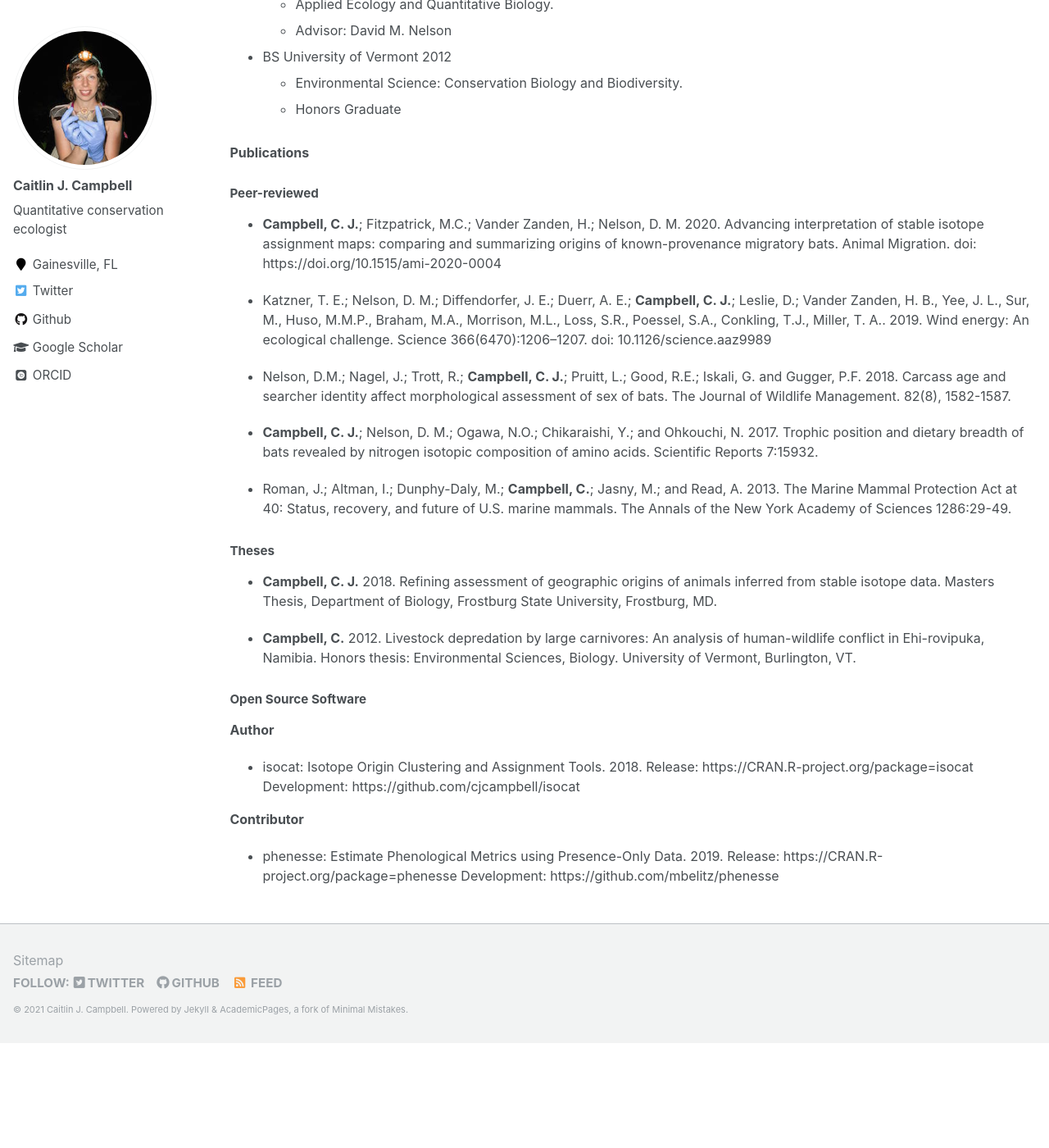
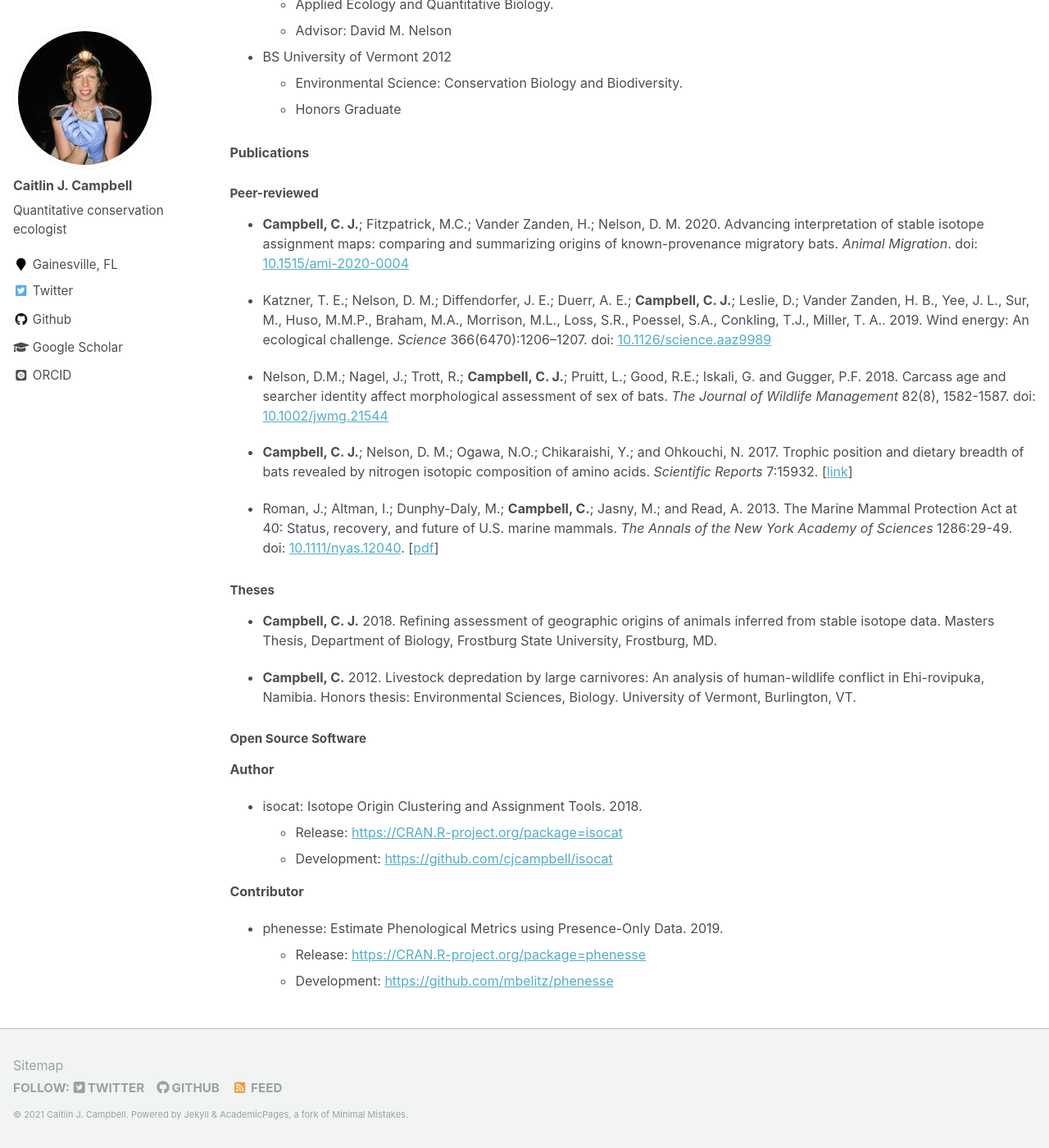
Before and after one commit to cjcampbell/cjcampbell.github.io, a Jekyll site: the page built from docs/_pages/cv.md, in a window 1280 px wide and 1400 px high, scrolled down 404 px. Shown: the whole window at 82% size. Built offline with Jekyll 4.4.1, drawn with Linux system fonts in a browser that asks for light colours; some web fonts are replaced; before the commit the page ends 1676 px from its top, so only the background shows below that.

Commit message:
update links, add italics to journal names

```diff
--- a/docs/_pages/cv.md
+++ b/docs/_pages/cv.md
@@ -31,15 +31,15 @@
 ### Publications
 #### Peer-reviewed
 
-* **Campbell, C. J.**; Fitzpatrick, M.C.; Vander Zanden, H.; Nelson, D. M. 2020. Advancing interpretation of stable isotope assignment maps: comparing and summarizing origins of known-provenance migratory bats. Animal Migration. doi: https://doi.org/10.1515/ami-2020-0004
+* **Campbell, C. J.**; Fitzpatrick, M.C.; Vander Zanden, H.; Nelson, D. M. 2020. Advancing interpretation of stable isotope assignment maps: comparing and summarizing origins of known-provenance migratory bats. *Animal Migration*. doi: [10.1515/ami-2020-0004](https://doi.org/10.1515/ami-2020-0004)
 
-* Katzner, T. E.; Nelson, D. M.; Diffendorfer, J. E.; Duerr, A. E.; **Campbell, C. J.**; Leslie, D.; Vander Zanden, H. B., Yee, J. L., Sur, M., Huso, M.M.P., Braham, M.A., Morrison, M.L., Loss, S.R., Poessel, S.A., Conkling, T.J., Miller, T. A.. 2019. Wind energy: An ecological challenge. Science 366(6470):1206–1207. doi: 10.1126/science.aaz9989
+* Katzner, T. E.; Nelson, D. M.; Diffendorfer, J. E.; Duerr, A. E.; **Campbell, C. J.**; Leslie, D.; Vander Zanden, H. B., Yee, J. L., Sur, M., Huso, M.M.P., Braham, M.A., Morrison, M.L., Loss, S.R., Poessel, S.A., Conkling, T.J., Miller, T. A.. 2019. Wind energy: An ecological challenge. *Science* 366(6470):1206–1207. doi: [10.1126/science.aaz9989](https://doi.org/10.1126/science.aaz9989)
 
-* Nelson, D.M.; Nagel, J.; Trott, R.; **Campbell, C. J.**; Pruitt, L.; Good, R.E.; Iskali, G. and Gugger, P.F. 2018. Carcass age and searcher identity affect morphological assessment of sex of bats. The Journal of Wildlife Management. 82(8), 1582-1587.
+* Nelson, D.M.; Nagel, J.; Trott, R.; **Campbell, C. J.**; Pruitt, L.; Good, R.E.; Iskali, G. and Gugger, P.F. 2018. Carcass age and searcher identity affect morphological assessment of sex of bats. *The Journal of Wildlife Management* 82(8), 1582-1587. doi: [10.1002/jwmg.21544](https://doi.org/10.1002/jwmg.21544)
 
-* **Campbell, C. J.**; Nelson, D. M.; Ogawa, N.O.; Chikaraishi, Y.; and Ohkouchi, N. 2017. Trophic position and dietary breadth of bats revealed by nitrogen isotopic composition of amino acids. Scientific Reports 7:15932.
+* **Campbell, C. J.**; Nelson, D. M.; Ogawa, N.O.; Chikaraishi, Y.; and Ohkouchi, N. 2017. Trophic position and dietary breadth of bats revealed by nitrogen isotopic composition of amino acids. *Scientific Reports* 7:15932. [[link](https://www.nature.com/articles/s41598-017-15440-3)]
 
-* Roman, J.; Altman, I.; Dunphy-Daly, M.; **Campbell, C.**; Jasny, M.; and Read, A. 2013. The Marine Mammal Protection Act at 40: Status, recovery, and future of U.S. marine mammals. The Annals of the New York Academy of Sciences 1286:29-49.
+* Roman, J.; Altman, I.; Dunphy-Daly, M.; **Campbell, C.**; Jasny, M.; and Read, A. 2013. The Marine Mammal Protection Act at 40: Status, recovery, and future of U.S. marine mammals. *The Annals of the New York Academy of Sciences* 1286:29-49. doi: [10.1111/nyas.12040](https://doi.org/10.1111/nyas.12040). [[pdf](https://www.uvm.edu/giee/pubpdfs/Roman_2013_Annals_of_NY_Academy_of_Sciences.pdf)]
 
 #### Theses
 
```
Also changed, not shown: other parts of docs/_pages/cv.md (+4 -4 lines).
